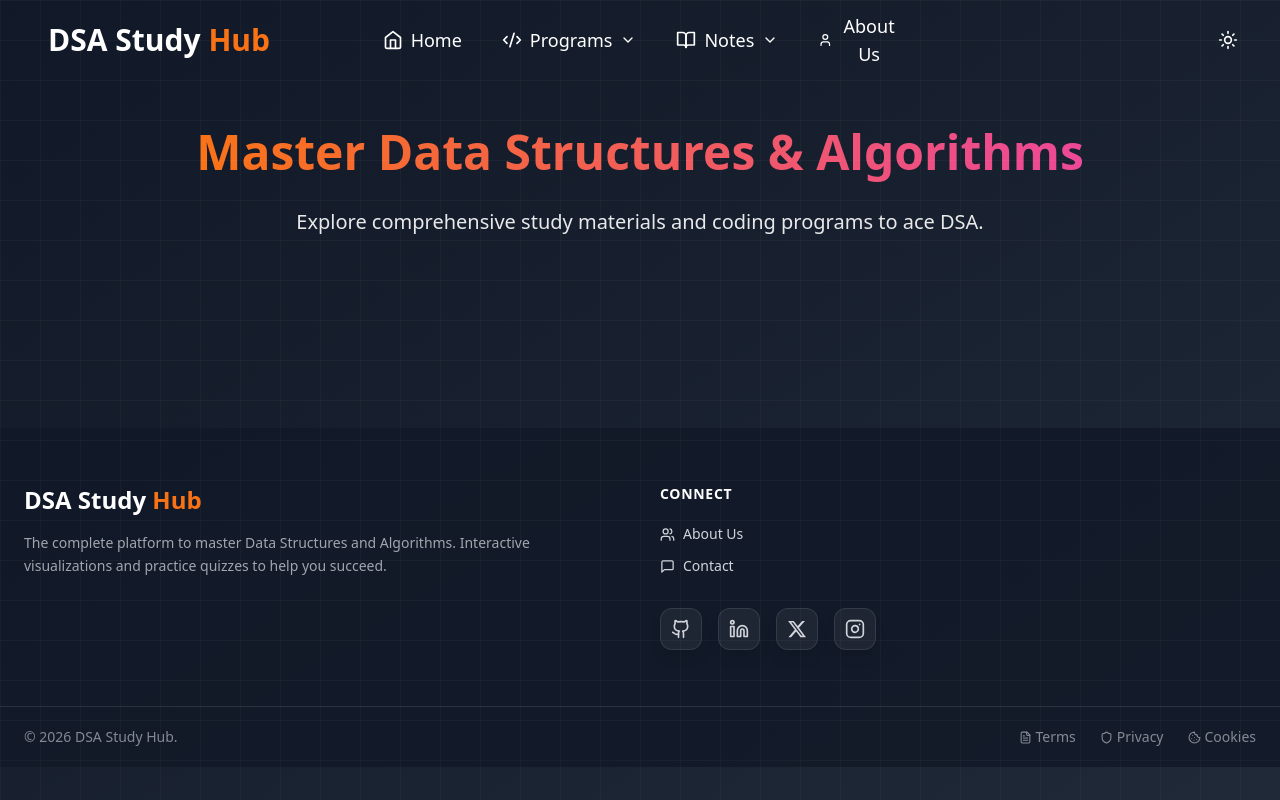
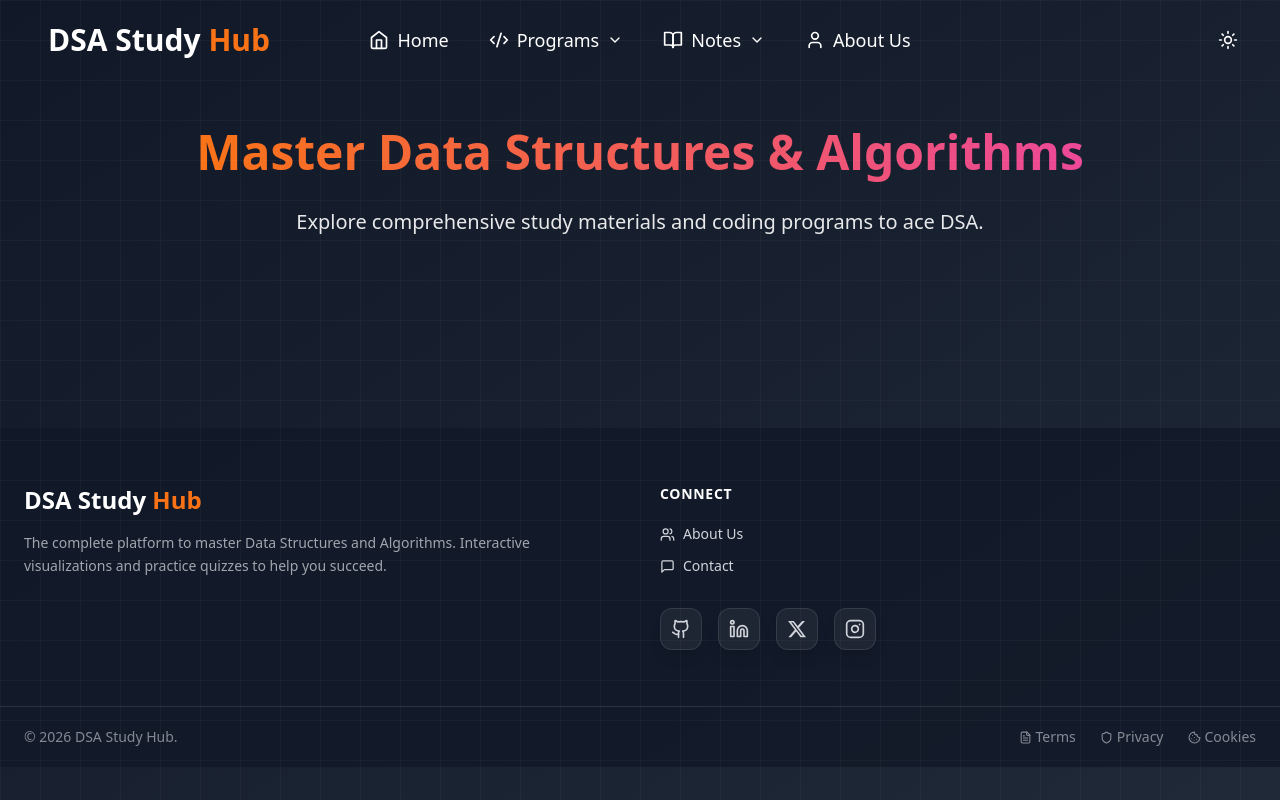
Before and after one commit to abhintr2006/DSA, a React (Vite) app: page / in a window 1280 px wide. Built offline with nearby package versions, Linux system fonts and the light colour scheme.

Commit message:
updated Nav bar
Co-Authored-By: Mohammed0572 <196628212+Mohammed0572@users.noreply.github.com>
Co-Authored-By: Rohith Galoth <rohithgaloth@gmail.com>
Co-Authored-By: abhintr2006 <201891947+abhintr2006@users.noreply.github.com>

```diff
--- a/src/components/AboutUs.tsx
+++ b/src/components/AboutUs.tsx
@@ -16,7 +16,7 @@ const AboutUs = ({ activeView, darkMode }: AboutUsProps) => {
         </h2>
 
         {/* Team Grid - All members together */}
-        <div className="grid grid-cols-1 sm:grid-cols-2 lg:grid-cols-3 xl:grid-cols-5 gap-8 mb-16">
+        <div className="grid grid-cols-1 sm:grid-cols-2 lg:grid-cols-5 gap-8 mb-16">
           {/* Pavan */}
           <div
             className={`p-6 rounded-xl text-center transition-all duration-300 hover:-translate-y-2 hover:shadow-2xl ${darkMode ? "bg-white/5 hover:bg-white/10" : "bg-white shadow-xl"}`}>
--- a/src/components/Navbar.tsx
+++ b/src/components/Navbar.tsx
@@ -137,7 +137,7 @@ const Navbar = ({
 
             <button
               onClick={handleAboutClick}
-              className="flex items-center space-x-2 hover:text-orange-500 transition-colors">
+              className="flex items-center space-x-2 hover:text-orange-500 transition-colors whitespace-nowrap">
               <User size={20} />
               <span>About Us</span>
             </button>
```
